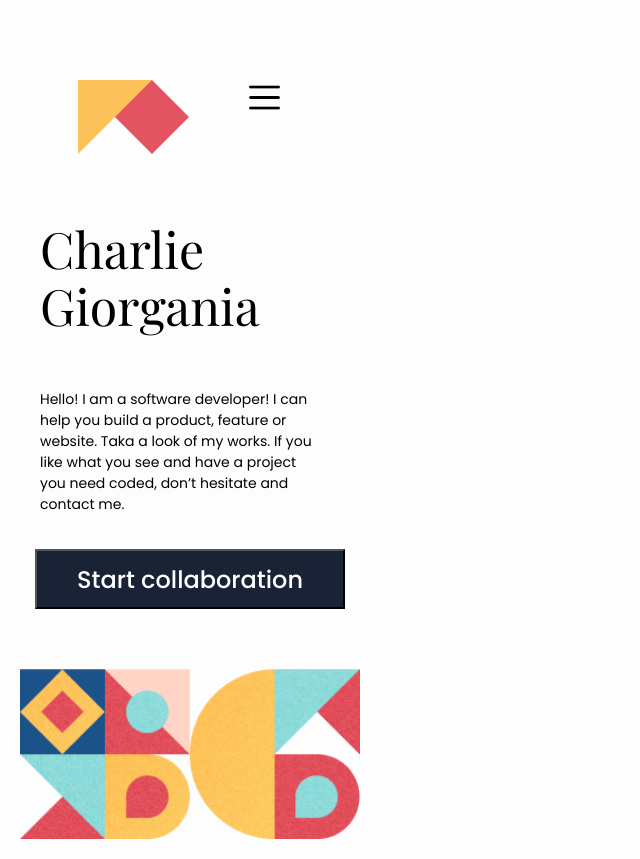
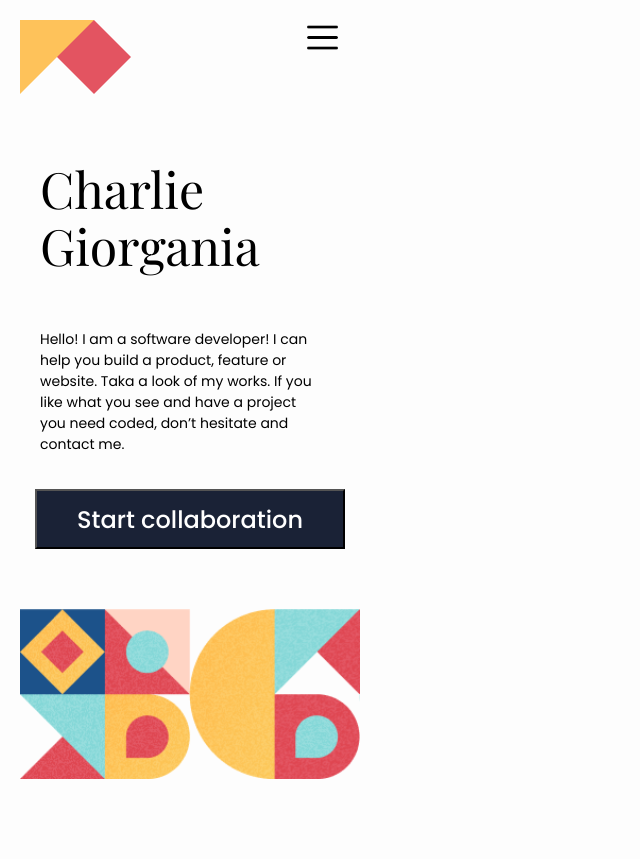
Before and after one commit to Fatima-hub333/Portfolio_Mobile_Version_Skeleton, a website: page index.html in a window 1280 px wide. Shown: the whole page, without its empty margins (0-640 px from the left). After the commit the page ends 800 px from the top, so only its background shows below. Drawn offline with nearby package versions, Linux system fonts and the light colour scheme.

Commit message:
Update mystyle.css

```diff
--- a/mystyle.css
+++ b/mystyle.css
@@ -15,10 +15,9 @@ body {
 
 nav {
   width: 100%;
-  margin-top: 60px;
   display: flex;
   flex-direction: row;
-  justify-content: space-evenly;
+  justify-content: space-between;
 }
 
 .navbar img {
```
